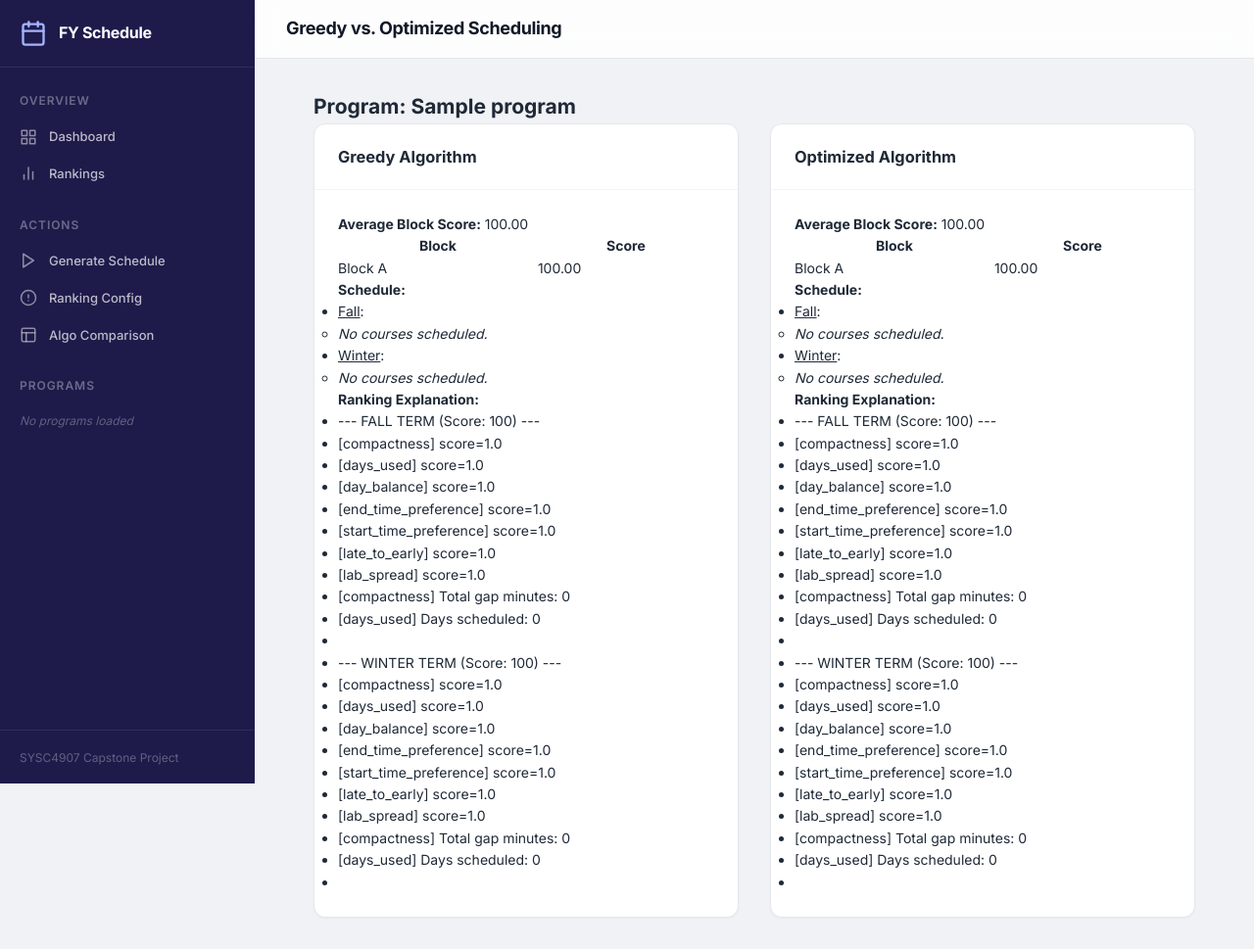
After one commit to MartinS416/first_year_schedule_SYSC4907, a Django app: page /algo-comparison/ in a window 1280 px wide. The commit adds this page. Shown: the whole page at 98% size. Run offline with Django 5.2, Linux system fonts and the light colour scheme; tables that the repository leaves empty hold one stand-in row (values such as "Sample post").

Commit message:
Added page showing greedy vs optimized schedules

```diff
--- /dev/null
+++ b/data_app/templates/algo_comparison.html
@@ -0,0 +1,110 @@
+{% extends "base.html" %}
+{% block title %}Algorithm Comparison{% endblock %}
+{% block page_title %}Greedy vs. Optimized Scheduling{% endblock %}
+{% block content %}
+<div class="container" style="max-width: 900px; margin: 0 auto;">
+    <h2>Program: {{ program.program_name }}</h2>
+    {% if error %}
+        <div class="alert alert-danger">{{ error }}</div>
+    {% else %}
+    <div class="row" style="display: flex; gap: 2rem;">
+        <div class="card" style="flex: 1;">
+            <div class="card-header"><h3>Greedy Algorithm</h3></div>
+            <div class="card-body">
+                <p><strong>Average Block Score:</strong> {{ greedy_score|floatformat:2 }}</p>
+                <table class="table">
+                    <thead><tr><th>Block</th><th>Score</th></tr></thead>
+                    <tbody>
+                    {% for item in greedy_result %}
+                        <tr>
+                            <td>{{ item.block.block_name }}</td>
+                            <td>{{ item.score|floatformat:2 }}</td>
+                        </tr>
+                        <tr>
+                            <td colspan="2">
+                                <strong>Schedule:</strong>
+                                <ul>
+                                {% for term in item.terms %}
+                                    <li><u>{{ term.term.term_name|title }}</u>:
+                                        <ul>
+                                        {% for c in term.courses %}
+                                            <li>
+                                                {{ c.course_code }}-{{ c.section }}
+                                                {% if c.course %}
+                                                    ({{ c.course.instr_type }}, {{ c.course.days }} {{ c.course.start_time }}-{{ c.course.end_time }})
+                                                {% endif %}
+                                            </li>
+                                        {% empty %}
+                                            <li><em>No courses scheduled.</em></li>
+                                        {% endfor %}
+                                        </ul>
+                                    </li>
+                                {% endfor %}
+                                </ul>
+                                <strong>Ranking Explanation:</strong>
+                                <ul>
+                                {% for line in item.explanation %}
+                                    <li>{{ line }}</li>
+                                {% empty %}
+                                    <li><em>No explanation available.</em></li>
+                                {% endfor %}
+                                </ul>
+                            </td>
+                        </tr>
+                    {% endfor %}
+                    </tbody>
+                </table>
+            </div>
+        </div>
+        <div class="card" style="flex: 1;">
+            <div class="card-header"><h3>Optimized Algorithm</h3></div>
+            <div class="card-body">
+                <p><strong>Average Block Score:</strong> {{ optimized_score|floatformat:2 }}</p>
+                <table class="table">
+                    <thead><tr><th>Block</th><th>Score</th></tr></thead>
+                    <tbody>
+                    {% for item in optimized_result %}
+                        <tr>
+                            <td>{{ item.block.block_name }}</td>
+                            <td>{{ item.score|floatformat:2 }}</td>
+                        </tr>
+                        <tr>
+                            <td colspan="2">
+                                <strong>Schedule:</strong>
+                                <ul>
+                                {% for term in item.terms %}
+                                    <li><u>{{ term.term.term_name|title }}</u>:
+                                        <ul>
+                                        {% for c in term.courses %}
+                                            <li>
+                                                {{ c.course_code }}-{{ c.section }}
+                                                {% if c.course %}
+                                                    ({{ c.course.instr_type }}, {{ c.course.days }} {{ c.course.start_time }}-{{ c.course.end_time }})
+                                                {% endif %}
+                                            </li>
+                                        {% empty %}
+                                            <li><em>No courses scheduled.</em></li>
+                                        {% endfor %}
+                                        </ul>
+                                    </li>
+                                {% endfor %}
+                                </ul>
+                                <strong>Ranking Explanation:</strong>
+                                <ul>
+                                {% for line in item.explanation %}
+                                    <li>{{ line }}</li>
+                                {% empty %}
+                                    <li><em>No explanation available.</em></li>
+                                {% endfor %}
+                                </ul>
+                            </td>
+                        </tr>
+                    {% endfor %}
+                    </tbody>
+                </table>
+            </div>
+        </div>
+    </div>
+    {% endif %}
+</div>
+{% endblock %}
--- a/data_app/templates/base.html
+++ b/data_app/templates/base.html
@@ -69,6 +69,14 @@
                         <line x1="12" y1="16" x2="12" y2="16"></line>
                     </svg>
                     <span>Ranking Config</span>
+                </a>
+                <a href="/algo-comparison/" class="nav-link {% if active_page == 'algo-comparison' %}active{% endif %}">
+                    <svg width="18" height="18" viewBox="0 0 24 24" fill="none" stroke="currentColor" stroke-width="2" stroke-linecap="round" stroke-linejoin="round">
+                        <rect x="3" y="3" width="18" height="18" rx="2" ry="2"></rect>
+                        <line x1="3" y1="9" x2="21" y2="9"></line>
+                        <line x1="9" y1="21" x2="9" y2="9"></line>
+                    </svg>
+                    <span>Algo Comparison</span>
                 </a>
             </div>
             <div class="nav-section">
--- a/data_app/urls.py
+++ b/data_app/urls.py
@@ -51,4 +51,5 @@ urlpatterns = [
     #  Ranking Config
     # ---------------------------------------------------------------
     path("", include("data_app.urls_ranking_config")),
+    path("", include("data_app.urls_algo_comparison")),
 ]
--- /dev/null
+++ b/data_app/urls_algo_comparison.py
@@ -0,0 +1,6 @@
+from django.urls import path
+from .views_algo_comparison import algo_comparison_view
+
+urlpatterns = [
+    path('algo-comparison/', algo_comparison_view, name='algo-comparison'),
+]
--- /dev/null
+++ b/data_app/views_algo_comparison.py
@@ -0,0 +1,84 @@
+from django.shortcuts import render
+from data_app.models import Program, Block, Term, TermCourses, Course
+from data_app.services.schedule_builder import ScheduleBuilder
+from data_app.services.ranking import ScheduleRanker
+from django.db import transaction
+
+
+def algo_comparison_view(request):
+    # Pick the first program as an example
+    program = Program.objects.order_by('program_name').first()
+    if not program:
+        return render(request, 'algo_comparison.html', {'error': 'No programs found.'})
+
+    # Prepare results for both algorithms
+    greedy_result = None
+    optimized_result = None
+    greedy_score = None
+    optimized_score = None
+
+    def get_block_details(block):
+        """
+        Returns a dict with block, score, explanation, and schedule (terms and their courses)
+        """
+        ranker = ScheduleRanker()
+        block_score, explanation = ranker._calculate_block_score_and_report(block)
+        # Schedule: terms and their courses
+        terms = Term.objects.filter(block=block).order_by('term_name')
+        term_list = []
+        for term in terms:
+            term_courses = TermCourses.objects.filter(term=term)
+            courses = []
+            for tc in term_courses:
+                try:
+                    c = Course.objects.get(course_code=tc.course_code, section=tc.section)
+                except Course.DoesNotExist:
+                    c = None
+                courses.append({
+                    'course_code': tc.course_code,
+                    'section': tc.section,
+                    'course': c,
+                })
+            term_list.append({
+                'term': term,
+                'courses': courses,
+            })
+        return {
+            'block': block,
+            'score': block_score,
+            'explanation': explanation,
+            'terms': term_list,
+        }
+
+    # --- GREEDY: True greedy (no ranking) ---
+    from data_app.services.pure_greedy_schedule_builder import PureGreedyScheduleBuilder
+    with transaction.atomic():
+        TermCourses.objects.all().delete()
+        Course.objects.update(enrolled=0)
+        builder = PureGreedyScheduleBuilder()
+        builder.MAX_RETRIES = 1
+        builder.MAX_RECURSION_DEPTH = 0
+        builder.generate_schedule()
+        blocks = Block.objects.filter(program=program).order_by('block_name')
+        greedy_result = [get_block_details(block) for block in blocks]
+        greedy_score = sum(x['score'] for x in greedy_result) / len(greedy_result) if greedy_result else None
+        transaction.set_rollback(True)
+
+    # --- OPTIMIZED: Use default settings ---
+    with transaction.atomic():
+        TermCourses.objects.all().delete()
+        Course.objects.update(enrolled=0)
+        builder = ScheduleBuilder()
+        builder.generate_schedule()
+        blocks = Block.objects.filter(program=program).order_by('block_name')
+        optimized_result = [get_block_details(block) for block in blocks]
+        optimized_score = sum(x['score'] for x in optimized_result) / len(optimized_result) if optimized_result else None
+        transaction.set_rollback(True)
+
+    return render(request, 'algo_comparison.html', {
+        'program': program,
+        'greedy_result': greedy_result,
+        'optimized_result': optimized_result,
+        'greedy_score': greedy_score,
+        'optimized_score': optimized_score,
+    })
```
Also changed, not shown: data_app/services/pure_greedy_schedule_builder.py (added, +22 -0 lines).
